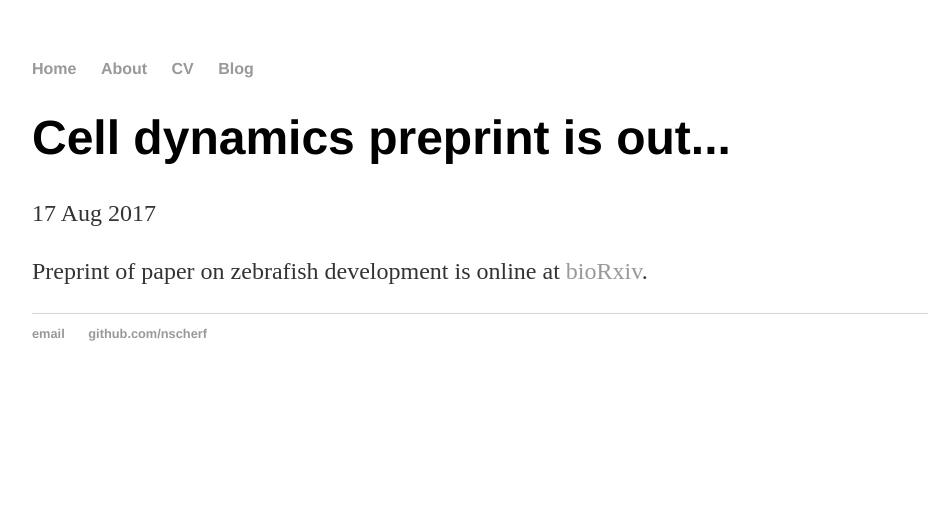
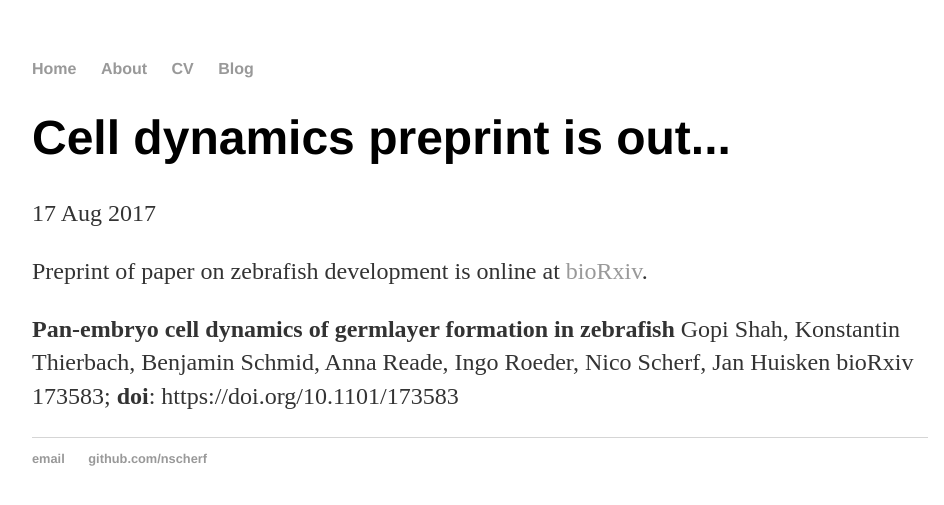
Before and after one commit to nscherf/nscherf.github.io, a Jekyll site: the page built from _posts/2017-08-17-blog-launched.md, in a window 1280 px wide. Shown: the top 505 px of the page, without its empty margins (160-1104 px from the left). Built offline with Jekyll 4.4.1, drawn with Linux system fonts in a browser that asks for light colours.

Commit message:
Update 2017-08-17-blog-launched.md

```diff
--- a/_posts/2017-08-17-blog-launched.md
+++ b/_posts/2017-08-17-blog-launched.md
@@ -5,3 +5,8 @@ date: 2017-08-17
 ---
 
 Preprint of paper on zebrafish development is online at [bioRxiv](http://www.biorxiv.org/content/early/2017/08/09/173583).
+
+**Pan-embryo cell dynamics of germlayer formation in zebrafish**
+Gopi Shah, Konstantin Thierbach, Benjamin Schmid, Anna Reade, Ingo Roeder, Nico Scherf, Jan Huisken
+bioRxiv 173583;
+**doi**: https://doi.org/10.1101/173583
```
